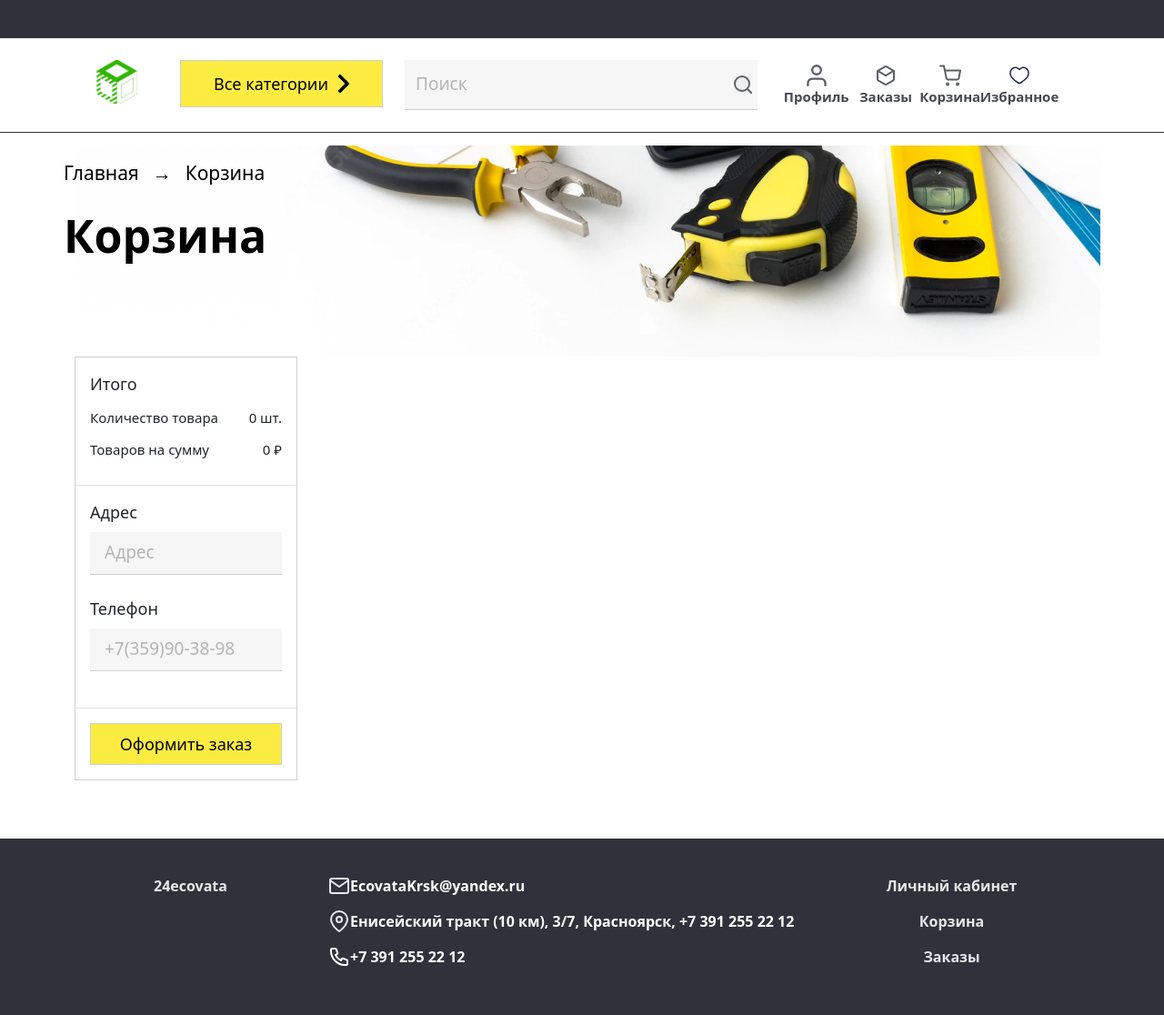
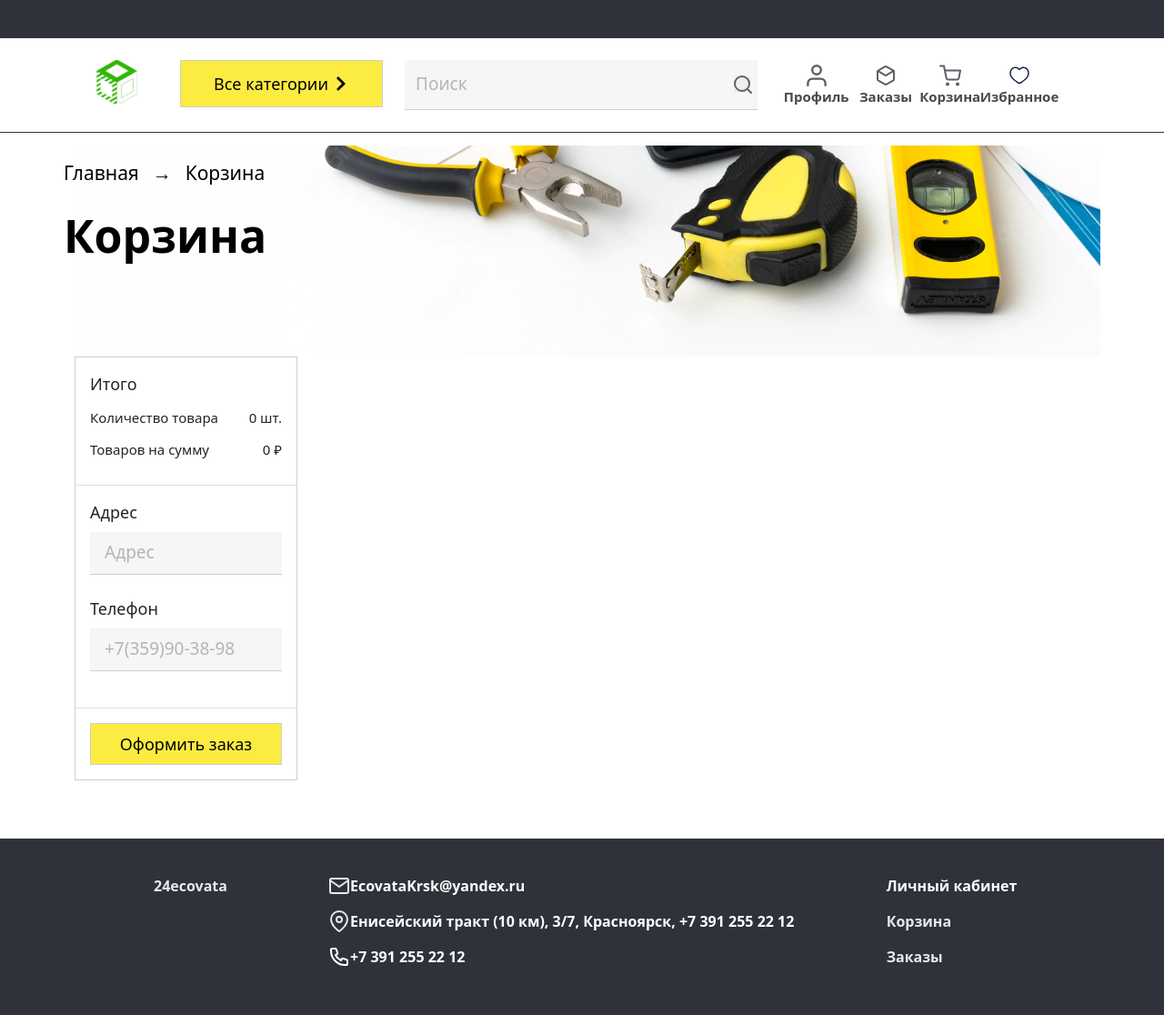
Before and after one commit to Certelen/hardware_shop, a Django app: page /my/cart in a window 1280 px wide. Shown: the whole page at 91% size. Run offline with Django 5.2, Linux system fonts and the light colour scheme; the visitor is signed in with stand-in values (Sample User, id 1); data comes from the database, SQL or seed files in the repository; data that the repository does not hold is empty; some libraries are stand-ins or nearby versions.

Commit message:
Исправление багов

```diff
--- a/hardware_shop/static/css/style.css
+++ b/hardware_shop/static/css/style.css
@@ -1207,3 +1207,7 @@ input::placeholder {
 #id_price_range_1::placeholder {
     content: 999999;
 }
+
+.toast-success {
+    background-color: green !important;
+}
--- a/hardware_shop/templates/includes/footer.html
+++ b/hardware_shop/templates/includes/footer.html
@@ -25,14 +25,18 @@
             </div>
         </div>
         <div class="footer-links-block col-12 col-lg-3 align-items-center order-2 order-lg-3 mb-3 ">
-            <div id="profile-link" class="footer-link" name="button-form-login">
-                <a href="{% url 'user:profile'%}">Личный кабинет</a>
-            </div>
-            <div class="footer-link">
-                <a href="{% url 'user:cart'%}">Корзина</a>
-            </div>
-            <div class="footer-link">
-                <a href="{% url 'user:orders'%}">Заказы</a>
+            <div class="align-items-start flex-column d-flex">
+                <button id="profile-link" type="button" class="footer-link p-0" name="button-form-login"
+                    data-bs-toggle="modal" data-bs-target="#modal_login"
+                    style="background-color: unset; border: unset;">
+                    <a style="color: white;">Личный кабинет</a>
+                </button>
+                <div class="footer-link" style="margin-top: 15px;">
+                    <a href="{% url 'user:cart'%}">Корзина</a>
+                </div>
+                <div class="footer-link">
+                    <a href="{% url 'user:orders'%}">Заказы</a>
+                </div>
             </div>
         </div>
     </div>
--- a/hardware_shop/templates/includes/settings.html
+++ b/hardware_shop/templates/includes/settings.html
@@ -36,6 +36,14 @@
                 } else {
                     if (html['update']) {
                         toastr.success("Данные сохранены")
+                        if (html['update_pass']) {
+                            setTimeout(
+                                () => {
+                                    location.reload(true)
+                                },
+                                2000
+                            );
+                        }
                     } else {
                         $('#button-form-' + name).remove()
                         parent.append(html)
--- a/hardware_shop/users/views.py
+++ b/hardware_shop/users/views.py
@@ -48,13 +48,17 @@ def profile(request):
         if form.is_valid():
             form = form.save(commit=False)
             form.save()
+            data = {}
             if (request.POST['password1'] and
                     request.POST['password1'] == request.POST['password2']):
                 new_password = request.POST['password1']
                 user = CustomUser.objects.get(email=request.user.email)
                 user.set_password(new_password)
                 user.save()
-            return JsonResponse(status=HTTPStatus.OK, data={'update': True})
+                auth.login(request, user)
+                data = {'update_pass': True}
+            data['update'] = True
+            return JsonResponse(status=HTTPStatus.OK, data=data)
         context = {
             'profile_form': form
         }
```
Also changed, not shown: hardware_shop/static/card/favorite.svg, hardware_shop/static/card/not-favorite.svg, hardware_shop/static/header/arrow.svg.
